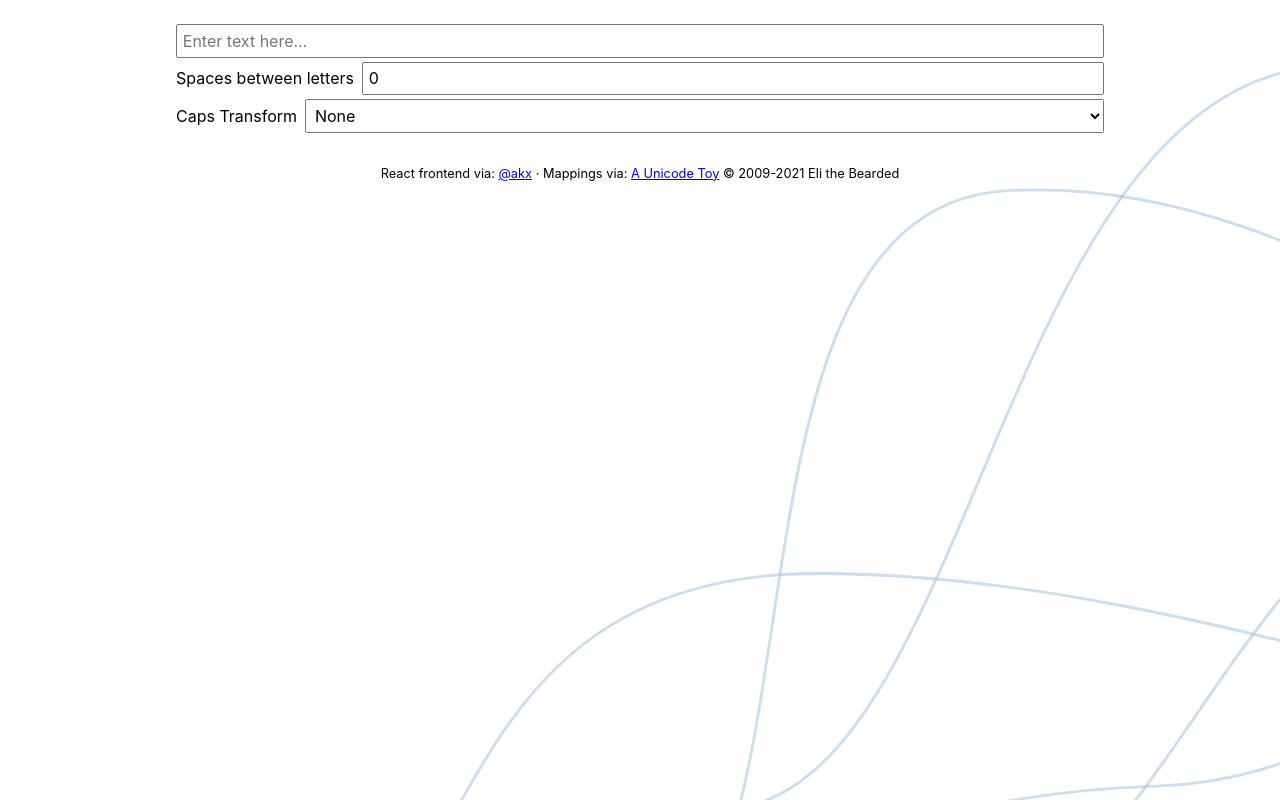
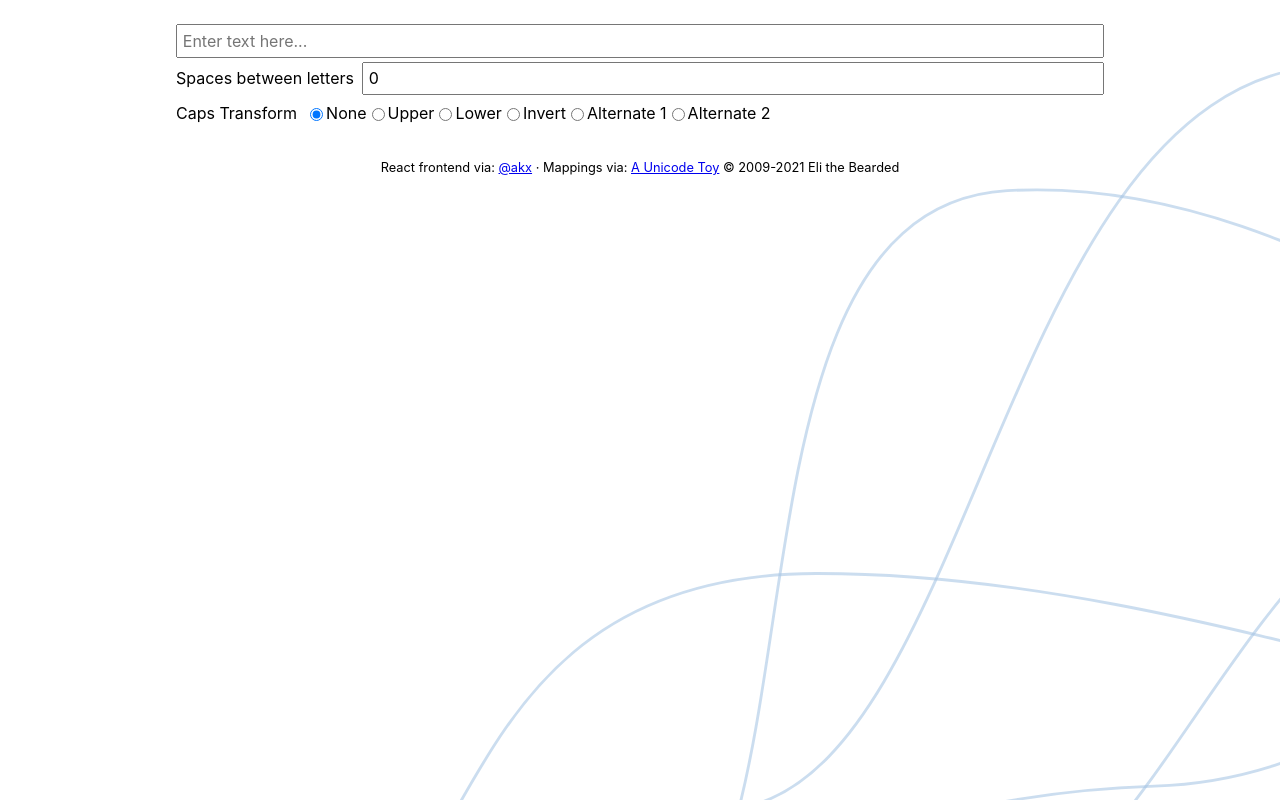
Before and after one commit to akx/unifun, a React (Vite) app: page / in a window 1280 px wide. Built offline with nearby package versions, Linux system fonts and the light colour scheme.

Commit message:
Improve caps transform UI

```diff
--- a/src/App.tsx
+++ b/src/App.tsx
@@ -2,12 +2,12 @@ import React from "react";
 import qaz from "./gen/qazwtf";
 
 enum CapsTransform {
-  None = "none",
-  Upper = "upper",
-  Lower = "lower",
-  Invert = "invert",
-  Alternate1 = "alternate1",
-  Alternate2 = "alternate2",
+  None = "None",
+  Upper = "Upper",
+  Lower = "Lower",
+  Invert = "Invert",
+  Alternate1 = "Alternate 1",
+  Alternate2 = "Alternate 2",
 }
 
 function transform(s: string, mapping: Map<number, number>) {
@@ -86,17 +86,20 @@ function App() {
         </label>
         <label>
           <span>Caps Transform</span>
-          <select
-            value={caps}
-            onChange={(e) => setCaps(e.target.value as CapsTransform)}
-          >
-            <option value={CapsTransform.None}>None</option>
-            <option value={CapsTransform.Upper}>Upper</option>
-            <option value={CapsTransform.Lower}>Lower</option>
-            <option value={CapsTransform.Invert}>Invert</option>
-            <option value={CapsTransform.Alternate1}>Alternate 1</option>
-            <option value={CapsTransform.Alternate2}>Alternate 2</option>
-          </select>
+          <div style={{ display: "flex", flexWrap: "wrap" }}>
+            {Object.values(CapsTransform).map((t) => (
+              <label key={t}>
+                <input
+                  type="radio"
+                  name="caps-transform"
+                  value={t}
+                  checked={caps === t}
+                  onChange={() => setCaps(t)}
+                />
+                {t}
+              </label>
+            ))}
+          </div>
         </label>
       </header>
       <table>
```
